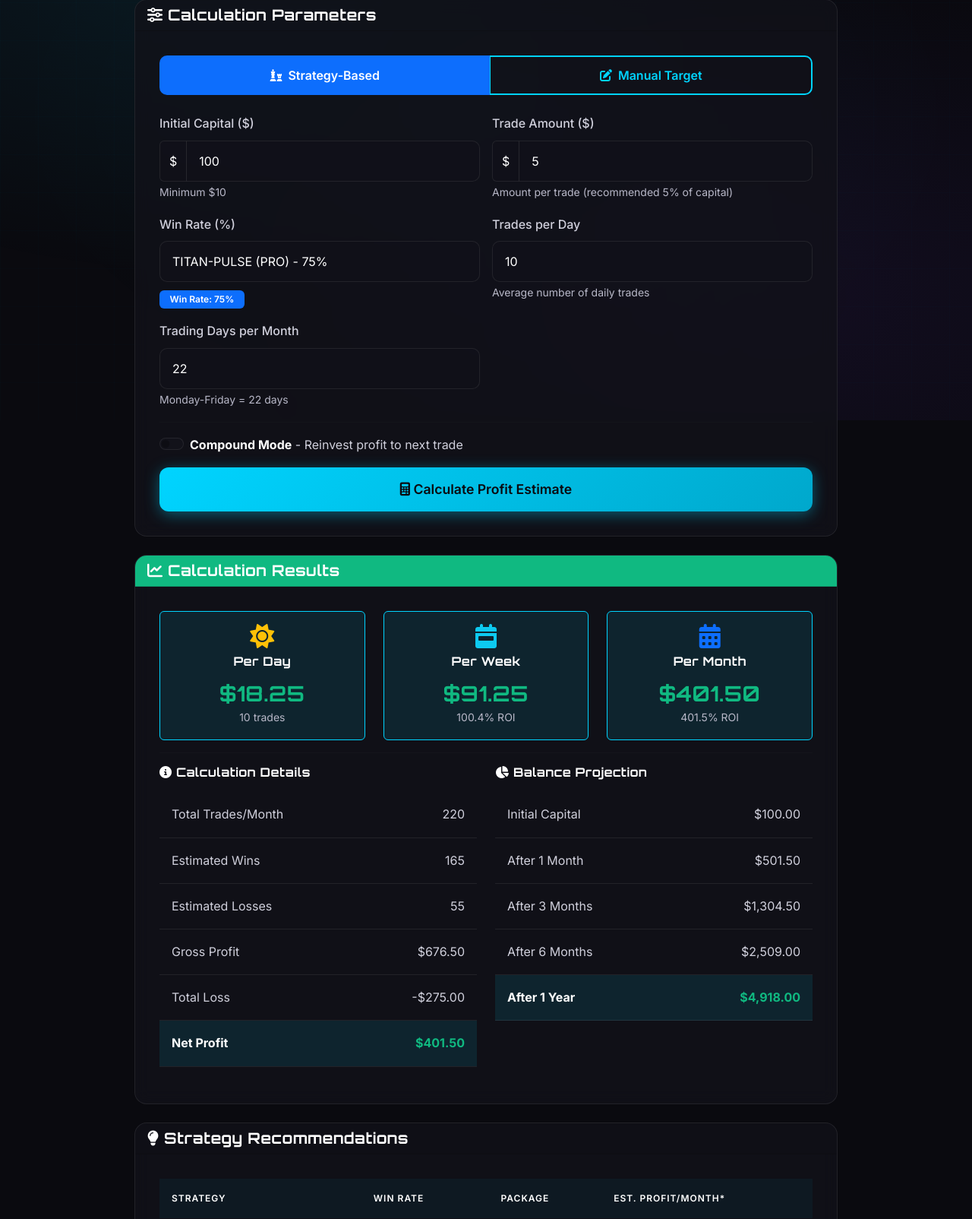
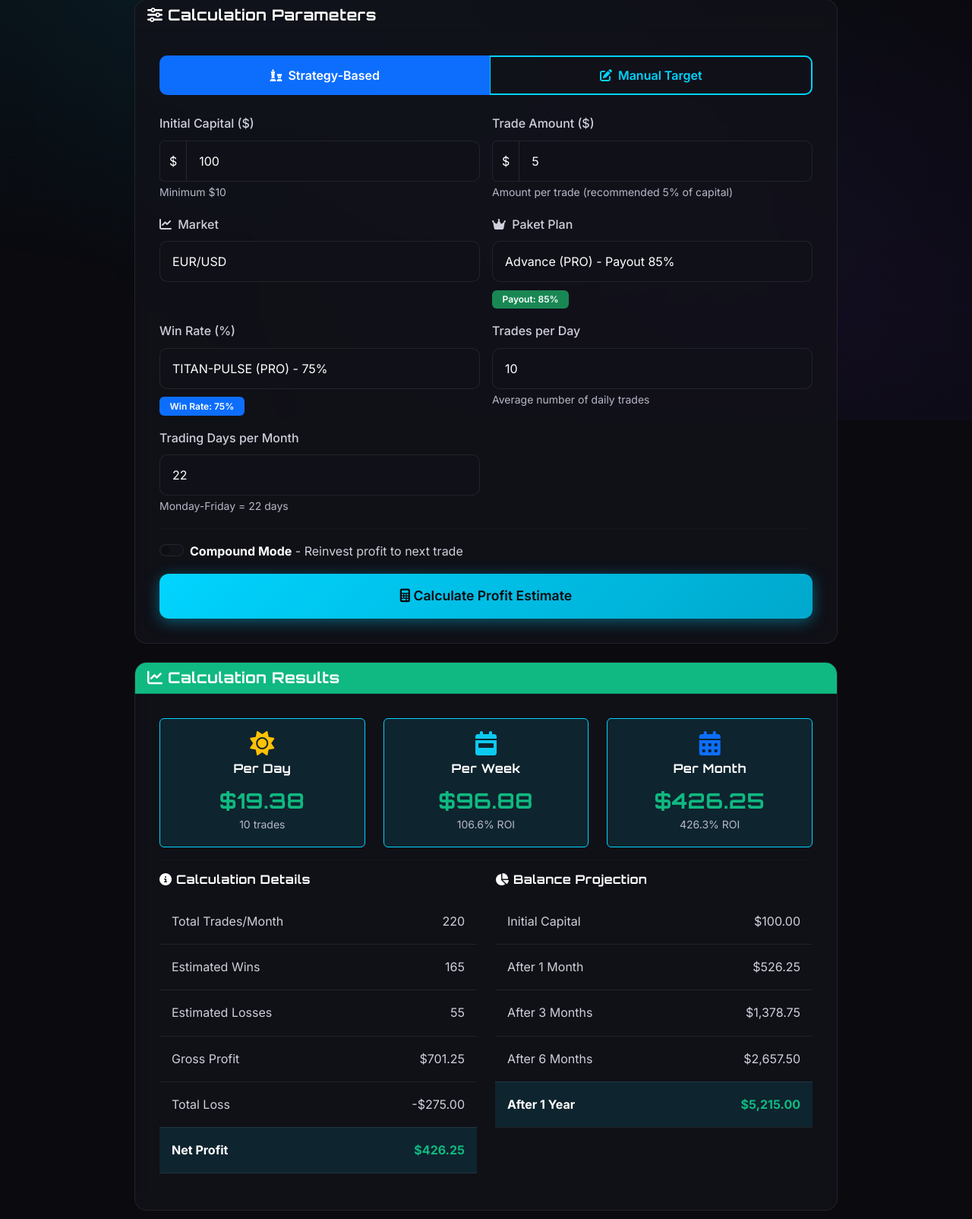
Before and after one commit to devintropers97-afk/PLAN-ROBOT-1, a PHP site: page /calculator.php in a window 1280 px wide. Shown: the part 247-1851 px from the top of the page at 76% size. Run offline with PHP 8.4, Linux system fonts and the light colour scheme; some libraries are stand-ins or nearby versions.

Commit message:
Improve calculator with plan-based payout rates and compound mode
Calculator improvements:
- Add market selection (EUR/USD, GBP/USD, USD/JPY, etc.)
- Add plan selection with different payout rates:
  - Starter (FREE): 82%
  - Advance (PRO): 85%
  - Expert (ELITE/VIP): 92%
- Fix compound mode logic:
  - Trade amount now scales with capital growth
  - Simulates each trade with win/loss probability
  - Reinvests profits automatically
- Update strategy recommendations for compound mode

```diff
--- a/calculator.php
+++ b/calculator.php
@@ -53,6 +53,32 @@ require_once 'includes/header.php';
                                     </div>
                                     <small class="text-muted"><?php _e('calc_trade_hint'); ?></small>
                                 </div>
+
+                                <!-- Market Selection -->
+                                <div class="col-md-6">
+                                    <label class="form-label"><i class="fas fa-chart-line me-1"></i> Market</label>
+                                    <select class="form-select" id="marketSelect">
+                                        <option value="EUR/USD" selected>EUR/USD</option>
+                                        <option value="GBP/USD">GBP/USD</option>
+                                        <option value="USD/JPY">USD/JPY</option>
+                                        <option value="AUD/USD">AUD/USD</option>
+                                        <option value="EUR/GBP">EUR/GBP</option>
+                                    </select>
+                                </div>
+
+                                <!-- Plan Selection with Payout Rate -->
+                                <div class="col-md-6">
+                                    <label class="form-label"><i class="fas fa-crown me-1"></i> Paket Plan</label>
+                                    <select class="form-select" id="planSelect">
+                                        <option value="82" data-plan="starter">Starter (FREE) - Payout 82%</option>
+                                        <option value="85" data-plan="advance" selected>Advance (PRO) - Payout 85%</option>
+                                        <option value="92" data-plan="expert">Expert (ELITE/VIP) - Payout 92%</option>
+                                    </select>
+                                    <div class="mt-2">
+                                        <span class="badge bg-success" id="payoutDisplay">Payout: 85%</span>
+                                    </div>
+                                </div>
+
                                 <div class="col-md-6">
                                     <label class="form-label"><?php _e('calc_win_rate'); ?></label>
                                     <select class="form-select" id="strategySelect">
@@ -71,8 +97,6 @@ require_once 'includes/header.php';
                                         <span class="badge bg-primary" id="winRateDisplay">Win Rate: 75%</span>
                                     </div>
                                 </div>
-                                <!-- Payout rate is fixed at 82% (standard OlympTrade rate) -->
-                                <input type="hidden" id="payoutRate" value="82">
                                 <div class="col-md-6">
                                     <label class="form-label"><?php _e('calc_trades_per_day'); ?></label>
                                     <input type="number" class="form-control" id="tradesPerDay" value="10" min="1" max="50">
@@ -372,10 +396,14 @@ document.getElementById('strategySelect').addEventListener('change', function()
     document.getElementById('winRateDisplay').textContent = 'Win Rate: ' + this.value + '%';
 });
 
-// Payout rate is fixed at 82%
+// Update payout display when plan changes
+document.getElementById('planSelect').addEventListener('change', function() {
+    document.getElementById('payoutDisplay').textContent = 'Payout: ' + this.value + '%';
+});
 
 function calculateProfit() {
     const isManualMode = document.getElementById('modeManual').checked;
+    const compoundMode = document.getElementById('compoundMode').checked;
     let capital, netProfit, tradingDays;
 
     if (isManualMode) {
@@ -400,15 +428,64 @@ function calculateProfit() {
         capital = parseFloat(document.getElementById('initialCapital').value) || 100;
         const tradeAmount = parseFloat(document.getElementById('tradeAmount').value) || 5;
         const winRate = parseFloat(document.getElementById('strategySelect').value) / 100 || 0.75;
-        const payoutRate = parseFloat(document.getElementById('payoutRate').value) / 100 || 0.82;
+        // Get payout rate from plan selection
+        const payoutRate = parseFloat(document.getElementById('planSelect').value) / 100 || 0.82;
         const tradesPerDay = parseInt(document.getElementById('tradesPerDay').value) || 10;
         tradingDays = parseInt(document.getElementById('tradingDays').value) || 22;
 
-        // Calculate per trade
+        if (compoundMode) {
+            // COMPOUND MODE: Reinvest profits, trade amount grows with capital
+            // Trade amount as percentage of current capital
+            const tradePercentage = tradeAmount / capital;
+            let currentCapital = capital;
+            let totalWins = 0;
+            let totalLosses = 0;
+            let grossProfitTotal = 0;
+            let totalLossAmount = 0;
+
+            // Simulate each trading day
+            for (let day = 0; day < tradingDays; day++) {
+                // Simulate trades for this day
+                for (let trade = 0; trade < tradesPerDay; trade++) {
+                    // Trade amount based on current capital (compound)
+                    const currentTradeAmount = Math.min(currentCapital * tradePercentage, currentCapital);
+
+                    if (currentTradeAmount <= 0 || currentCapital <= 0) break;
+
+                    // Determine if win or loss based on win rate probability
+                    const isWin = Math.random() < winRate;
+
+                    if (isWin) {
+                        const profit = currentTradeAmount * payoutRate;
+                        currentCapital += profit;
+                        grossProfitTotal += profit;
+                        totalWins++;
+                    } else {
+                        currentCapital -= currentTradeAmount;
+                        totalLossAmount += currentTradeAmount;
+                        totalLosses++;
+                    }
+                }
+            }
+
+            netProfit = currentCapital - capital;
+
+            // Update detail UI for compound mode
+            document.getElementById('dailyTrades').textContent = tradesPerDay + ' trades (compound)';
+            document.getElementById('totalTrades').textContent = totalWins + totalLosses;
+            document.getElementById('totalWins').textContent = totalWins;
+            document.getElementById('totalLosses').textContent = totalLosses;
+            document.getElementById('grossProfit').textContent = formatCurrency(grossProfitTotal);
+            document.getElementById('totalLoss').textContent = '-' + formatCurrency(totalLossAmount);
+
+            // Update strategy recommendations with compound
+            updateStrategyProfitsCompound(capital, tradePercentage, tradesPerDay, tradingDays, payoutRate);
+
+        } else {
+            // NORMAL MODE: Fixed trade amount, no reinvestment
             const winProfit = tradeAmount * payoutRate;
             const lossAmount = tradeAmount;
 
-        // Calculate monthly
             const totalTrades = tradesPerDay * tradingDays;
             const wins = Math.round(totalTrades * winRate);
             const losses = totalTrades - wins;
@@ -428,10 +505,9 @@ function calculateProfit() {
             // Update strategy recommendations
             updateStrategyProfits(tradeAmount, tradesPerDay, tradingDays, payoutRate);
         }
+    }
 
-    const compoundMode = document.getElementById('compoundMode').checked;
-
-    // Daily/Weekly
+    // Daily/Weekly (average)
     const dailyProfit = netProfit / tradingDays;
     const weeklyProfit = dailyProfit * 5;
 
@@ -439,18 +515,18 @@ function calculateProfit() {
     const monthlyROI = (netProfit / capital) * 100;
     const weeklyROI = monthlyROI / 4;
 
-    // Compound projection
+    // Projections for 1m, 3m, 6m, 1y
     let balance1m, balance3m, balance6m, balance1y;
 
     if (compoundMode && netProfit > 0) {
-        // Compound calculation (simplified monthly compounding)
-        const monthlyReturn = 1 + (netProfit / capital);
-        balance1m = capital * monthlyReturn;
-        balance3m = capital * Math.pow(monthlyReturn, 3);
-        balance6m = capital * Math.pow(monthlyReturn, 6);
-        balance1y = capital * Math.pow(monthlyReturn, 12);
+        // Compound projection: each month grows at the same rate
+        const monthlyGrowthRate = (capital + netProfit) / capital;
+        balance1m = capital * monthlyGrowthRate;
+        balance3m = capital * Math.pow(monthlyGrowthRate, 3);
+        balance6m = capital * Math.pow(monthlyGrowthRate, 6);
+        balance1y = capital * Math.pow(monthlyGrowthRate, 12);
     } else {
-        // Flat calculation
+        // Flat/linear projection
         balance1m = capital + netProfit;
         balance3m = capital + (netProfit * 3);
         balance6m = capital + (netProfit * 6);
@@ -505,6 +581,7 @@ function calculateProfit() {
     document.getElementById('resultsCard').scrollIntoView({ behavior: 'smooth' });
 }
 
+// Update strategy profits for NORMAL mode (fixed trade amount)
 function updateStrategyProfits(tradeAmount, tradesPerDay, tradingDays, payoutRate) {
     const strategyProfits = document.querySelectorAll('.strategy-profit');
 
@@ -514,6 +591,25 @@ function updateStrategyProfits(tradeAmount, tradesPerDay, tradingDays, payoutRat
         const wins = Math.round(totalTrades * winRate);
         const losses = totalTrades - wins;
         const profit = (wins * tradeAmount * payoutRate) - (losses * tradeAmount);
+        cell.textContent = formatCurrency(profit);
+        cell.className = profit >= 0 ? 'strategy-profit positive' : 'strategy-profit negative';
+    });
+}
+
+// Update strategy profits for COMPOUND mode (simulated)
+function updateStrategyProfitsCompound(capital, tradePercentage, tradesPerDay, tradingDays, payoutRate) {
+    const strategyProfits = document.querySelectorAll('.strategy-profit');
+
+    strategyProfits.forEach(function(cell) {
+        const winRate = parseFloat(cell.dataset.winrate) / 100;
+
+        // Simplified compound calculation using expected value per trade
+        // E(return) = winRate * payoutRate - (1 - winRate) = winRate * (1 + payoutRate) - 1
+        const expectedReturnPerTrade = winRate * (1 + payoutRate) - 1;
+        const expectedDailyReturn = 1 + (expectedReturnPerTrade * tradePercentage * tradesPerDay);
+        const finalCapital = capital * Math.pow(expectedDailyReturn, tradingDays);
+        const profit = finalCapital - capital;
+
         cell.textContent = formatCurrency(profit);
         cell.className = profit >= 0 ? 'strategy-profit positive' : 'strategy-profit negative';
     });
```
Lines whose indentation alone changed are shown as unchanged.
